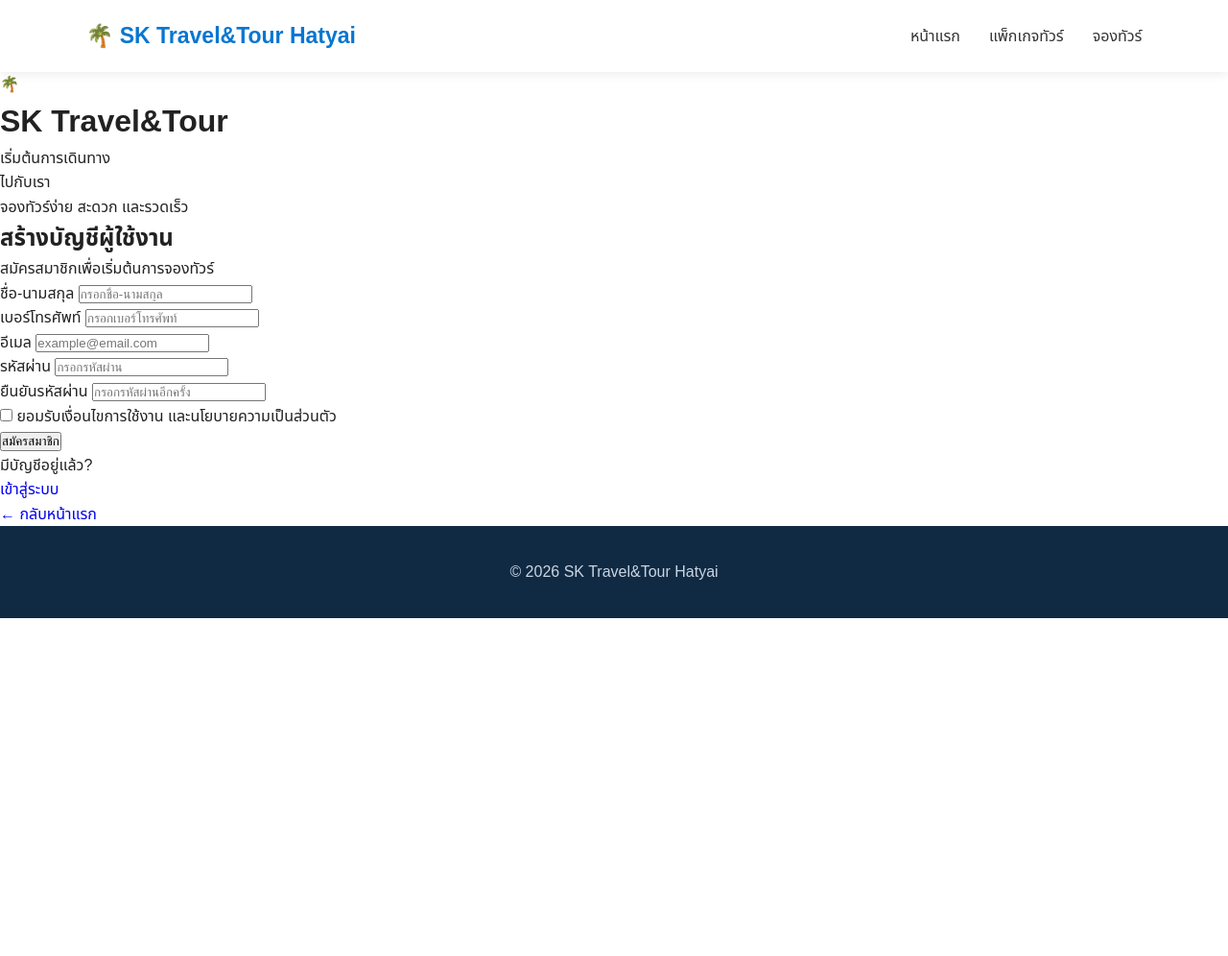
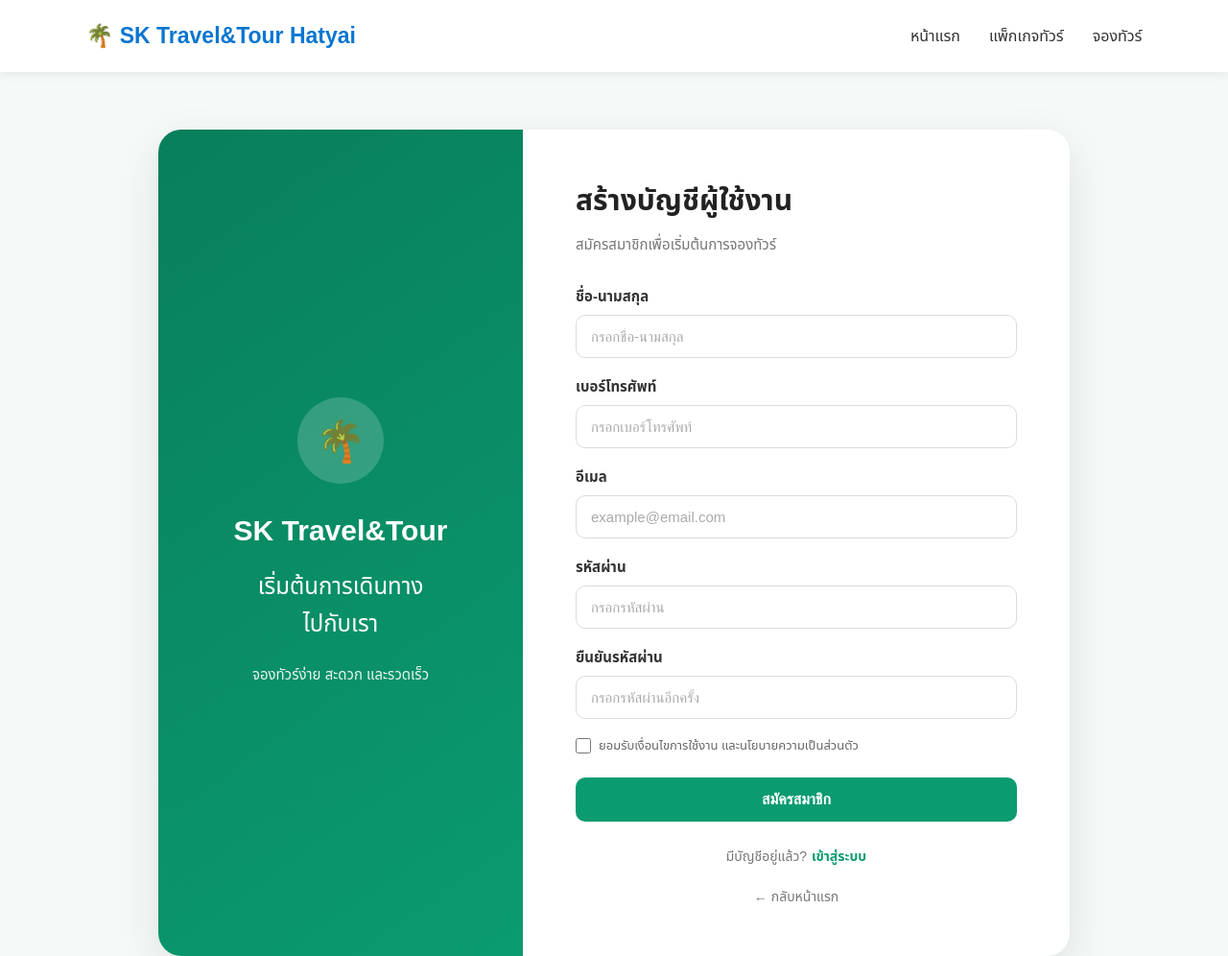
Before and after one commit to pitsineek/sktravel, a plain HTML site: page register.html in a window 1280 px wide. Shown: the top 996 px of the page at 96% size. Before the commit the page ends 800 px from the top, so only its background shows below. Drawn offline with Linux system fonts and the light colour scheme.

Commit message:
style.css

```diff
--- a/style.css
+++ b/style.css
@@ -455,3 +455,314 @@ a {
         font-size: 28px;
     }
 }
+/* ==================================================
+   REGISTER / AUTH PAGE
+   SK Travel&Tour Hatyai
+   ================================================== */
+
+.auth-page {
+    min-height: calc(100vh - 150px);
+    display: flex;
+    align-items: center;
+    justify-content: center;
+    padding: 60px 20px;
+    background: #f5f9f8;
+}
+
+.auth-container {
+    width: 100%;
+    max-width: 950px;
+    display: grid;
+    grid-template-columns: 40% 60%;
+    background: #ffffff;
+    border-radius: 24px;
+    overflow: hidden;
+    box-shadow: 0 15px 45px rgba(0, 0, 0, 0.10);
+}
+
+
+/* ==============================
+   LEFT
+   ============================== */
+
+.auth-info {
+    padding: 55px 40px;
+    background: linear-gradient(
+        145deg,
+        #087f5b,
+        #0b9b70
+    );
+
+    color: white;
+
+    display: flex;
+    flex-direction: column;
+    justify-content: center;
+    align-items: center;
+
+    text-align: center;
+}
+
+.auth-logo {
+    width: 90px;
+    height: 90px;
+
+    display: flex;
+    align-items: center;
+    justify-content: center;
+
+    background: rgba(255, 255, 255, 0.18);
+
+    border-radius: 50%;
+
+    font-size: 42px;
+
+    margin-bottom: 25px;
+}
+
+.auth-info h1 {
+    font-size: 30px;
+    margin-bottom: 15px;
+}
+
+.auth-info p {
+    font-size: 24px;
+    line-height: 1.6;
+    margin-bottom: 20px;
+}
+
+.auth-info span {
+    font-size: 15px;
+    line-height: 1.8;
+    opacity: 0.9;
+}
+
+
+/* ==============================
+   RIGHT
+   ============================== */
+
+.auth-form-box {
+    padding: 50px 55px;
+}
+
+.auth-form-box h2 {
+    font-size: 30px;
+    color: #222;
+    margin-bottom: 10px;
+}
+
+.auth-subtitle {
+    color: #777;
+    font-size: 15px;
+    margin-bottom: 30px;
+}
+
+
+/* ==============================
+   FORM
+   ============================== */
+
+.form-group {
+    margin-bottom: 18px;
+}
+
+.form-group label {
+    display: block;
+
+    font-size: 15px;
+    font-weight: 600;
+
+    color: #333;
+
+    margin-bottom: 7px;
+}
+
+.form-group input {
+    width: 100%;
+
+    padding: 13px 15px;
+
+    border: 1px solid #dcdcdc;
+
+    border-radius: 10px;
+
+    font-size: 15px;
+
+    outline: none;
+
+    transition: 0.2s;
+
+    box-sizing: border-box;
+}
+
+.form-group input:focus {
+    border-color: #0b9b70;
+
+    box-shadow:
+        0 0 0 3px rgba(11, 155, 112, 0.10);
+}
+
+.form-group input::placeholder {
+    color: #aaa;
+}
+
+
+/* ==============================
+   TERMS
+   ============================== */
+
+.terms {
+    margin: 5px 0 22px;
+}
+
+.terms label {
+    display: flex;
+
+    align-items: center;
+
+    gap: 8px;
+
+    font-size: 13px;
+
+    color: #666;
+
+    cursor: pointer;
+}
+
+.terms input {
+    width: 16px;
+    height: 16px;
+
+    accent-color: #0b9b70;
+}
+
+
+/* ==============================
+   BUTTON
+   ============================== */
+
+.auth-button {
+    width: 100%;
+
+    padding: 14px;
+
+    border: none;
+
+    border-radius: 10px;
+
+    background: #0b9b70;
+
+    color: white;
+
+    font-size: 16px;
+
+    font-weight: 600;
+
+    cursor: pointer;
+
+    transition: 0.2s;
+}
+
+.auth-button:hover {
+    background: #087f5b;
+
+    transform: translateY(-1px);
+}
+
+
+/* ==============================
+   LOGIN LINK
+   ============================== */
+
+.auth-bottom {
+    display: flex;
+
+    justify-content: center;
+
+    align-items: center;
+
+    gap: 5px;
+
+    margin-top: 25px;
+
+    font-size: 14px;
+}
+
+.auth-bottom p {
+    margin: 0;
+
+    color: #777;
+}
+
+.auth-bottom a {
+    color: #0b9b70;
+
+    font-weight: 600;
+
+    text-decoration: none;
+}
+
+.auth-bottom a:hover {
+    text-decoration: underline;
+}
+
+
+/* ==============================
+   HOME
+   ============================== */
+
+.auth-home {
+    display: block;
+
+    text-align: center;
+
+    margin-top: 20px;
+
+    color: #777;
+
+    font-size: 14px;
+
+    text-decoration: none;
+}
+
+.auth-home:hover {
+    color: #0b9b70;
+}
+
+
+/* ==============================
+   MOBILE
+   ============================== */
+
+@media (max-width: 768px) {
+
+    .auth-page {
+        padding: 30px 15px;
+    }
+
+    .auth-container {
+        grid-template-columns: 1fr;
+    }
+
+    .auth-info {
+        padding: 35px 25px;
+    }
+
+    .auth-info h1 {
+        font-size: 25px;
+    }
+
+    .auth-info p {
+        font-size: 20px;
+    }
+
+    .auth-form-box {
+        padding: 35px 25px;
+    }
+
+    .auth-form-box h2 {
+        font-size: 25px;
+    }
+
+}
```
